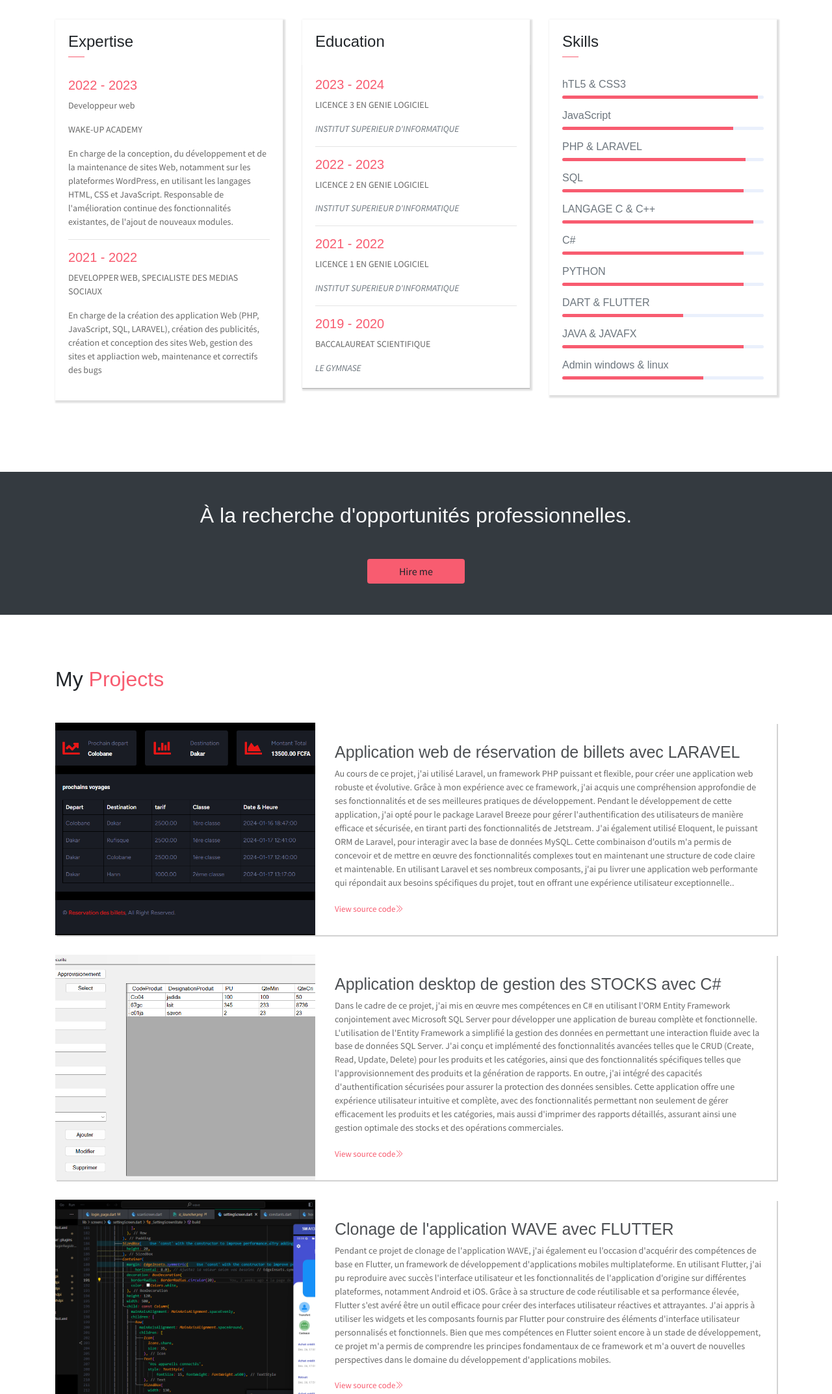
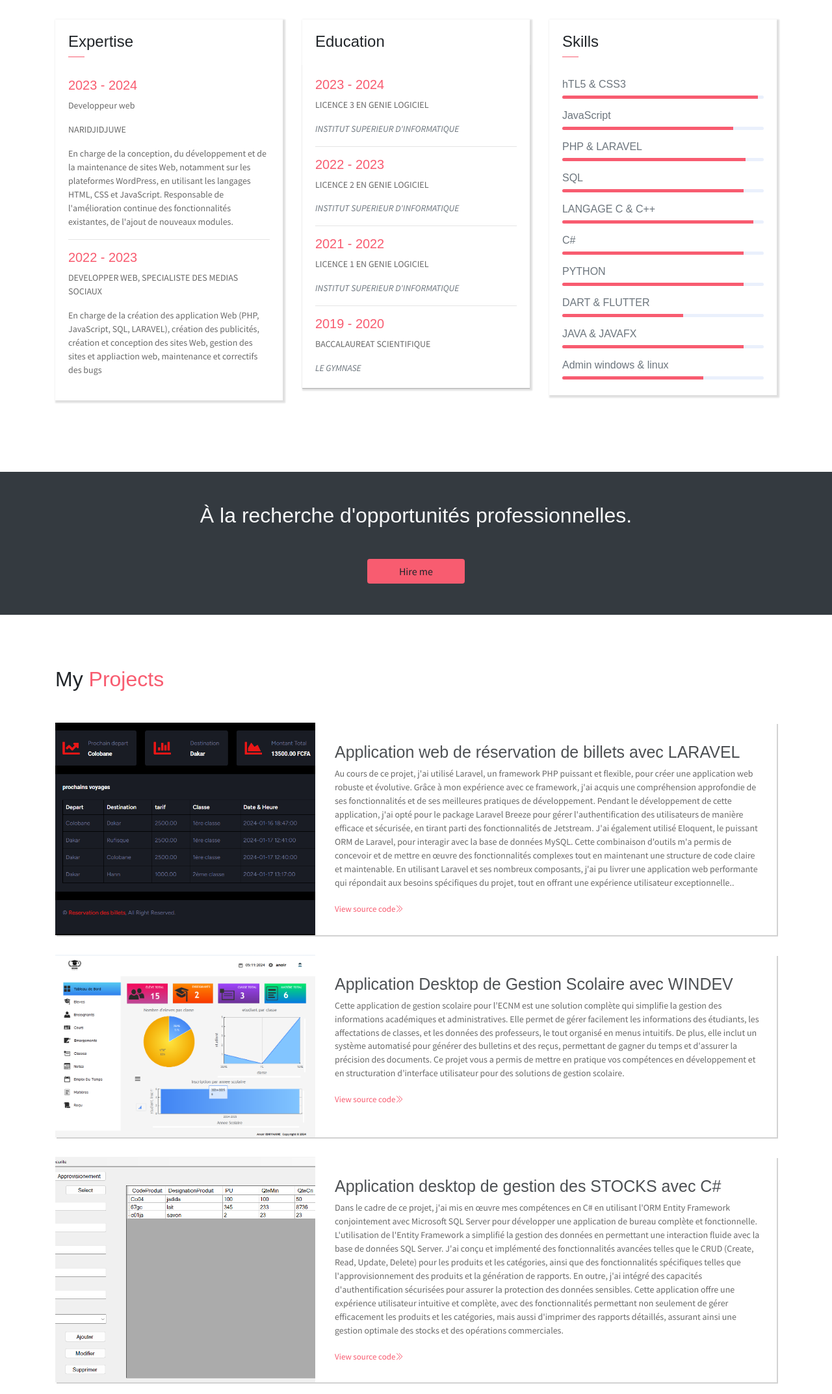
Before and after one commit to ibniyamine/my-portfolio, a website: page index.html in a window 1280 px wide. Shown: the part 1300-3445 px from the top of the page at 65% size. Drawn offline with Linux system fonts and the light colour scheme; some packages are replaced by stand-ins of ours.

Commit message:
deuxieme commit

```diff
--- a/index.html
+++ b/index.html
@@ -27,7 +27,7 @@
                 <h1 class="header-title">Anoir</h1>
                 <h1 class="header-title">Ibniyamine</h1>
                 <h6 class="header-mono" >full stack | Developer</h6>
-                <a href="CV_ANOIR_IBNIYAMINE.pdf" download="CV_ANOIR_IBNIYAMINE.PDF" class="btn btn-primary btn-rounded"><i class="ti-printer pr-2"></i>Download My CV</a>
+                <a href="CV_DEV.pdf" download="CV_DEV.pdf" class="btn btn-primary btn-rounded"><i class="ti-printer pr-2"></i>Download My CV</a>
             </div>
         </div>
     </header>
@@ -76,7 +76,7 @@
                 <span class="line mb-5"></span>
                 <h5 class="mb-3">Un full Stack / Developer Residant au Senegal/Dakar</h5>
                 <p class="mt-20">je suis un développeur full stack junior passionné, doté de compétences techniques solides et d'une volonté constante d'apprendre</p>
-                <a class="btn btn-outline-danger" href="CV_ANOIR_IBNIYAMINE.pdf" download="CV_ANOIR_IBNIYAMINE.PDF"><i class="icon-down-circled2 "></i>Download My CV</a>
+                <a class="btn btn-outline-danger" href="CV_DEV.pdf" download="CV_ANOIR_IBNIYAMINE.PDF"><i class="icon-down-circled2 "></i>Download My CV</a>
             </div>
             <div class="col-lg-4 about-card">
                 <h3 class="font-weight-light">Personal Info</h3>
@@ -140,12 +140,12 @@
                             </div>
                         </div>
                         <div class="card-body">
-                            <h6 class="title text-danger">2022 - 2023</h6>
+                            <h6 class="title text-danger">2023 - 2024</h6>
                             <P>Developpeur web</P>
-                            <P>WAKE-UP ACADEMY</P>
+                            <P>NARIDJIDJUWE</P>
                             <P class="subtitle">En charge de la conception, du développement et de la maintenance de sites Web, notamment sur les plateformes WordPress, en utilisant les langages HTML, CSS et JavaScript. Responsable de l'amélioration continue des fonctionnalités existantes, de l'ajout de nouveaux modules.</P>
                             <hr>
-                            <h6 class="title text-danger">2021 - 2022</h6>
+                            <h6 class="title text-danger">2022 - 2023</h6>
                             <P>DEVELOPPER WEB, SPECIALISTE DES MEDIAS SOCIAUX </P>
                             <P class="subtitle">En charge de la création des application Web (PHP, JavaScript, SQL, LARAVEL), création des publicités, création et conception des sites Web, gestion des sites et appliaction web, maintenance et correctifs des bugs </P>
                         </div>
@@ -645,6 +645,18 @@
                 </div><!-- end of blog wrapper -->
                 <div class="blog-card">
                     <div class="img-holder">
+                        <img src="assets/imgs/ecms.png" alt="Download free bootstrap 4 landing page, free boootstrap 4 templates, Download free bootstrap 4.1 landing page, free boootstrap 4.1.1 templates, meyawo Landing page">
+                    </div>
+                    <div class="content-holder">
+                        <h6 class="title"> Application Desktop de Gestion Scolaire avec WINDEV</h6>
+
+                        <p>Cette application de gestion scolaire pour l’ECNM est une solution complète qui simplifie la gestion des informations académiques et administratives. Elle permet de gérer facilement les informations des étudiants, les affectations de classes, et les données des professeurs, le tout organisé en menus intuitifs. De plus, elle inclut un système automatisé pour générer des bulletins et des reçus, permettant de gagner du temps et d'assurer la précision des documents. Ce projet vous a permis de mettre en pratique vos compétences en développement et en structuration d’interface utilisateur pour des solutions de gestion scolaire.</p>
+
+                        <a href="https://github.com/ibniyamine/ECNM" class="read-more">View source code<i class="ti-angle-double-right"></i></a>
+                    </div>
+                </div><!-- end of blog wrapper -->
+                <div class="blog-card">
+                    <div class="img-holder">
                         <img src="assets/imgs/produit_csharp.png" alt="Download free bootstrap 4 landing page, free boootstrap 4 templates, Download free bootstrap 4.1 landing page, free boootstrap 4.1.1 templates, meyawo Landing page">
                     </div>
                     <div class="content-holder">
```
Also changed, not shown: assets/imgs/ecms.png (added), 1 other file.
